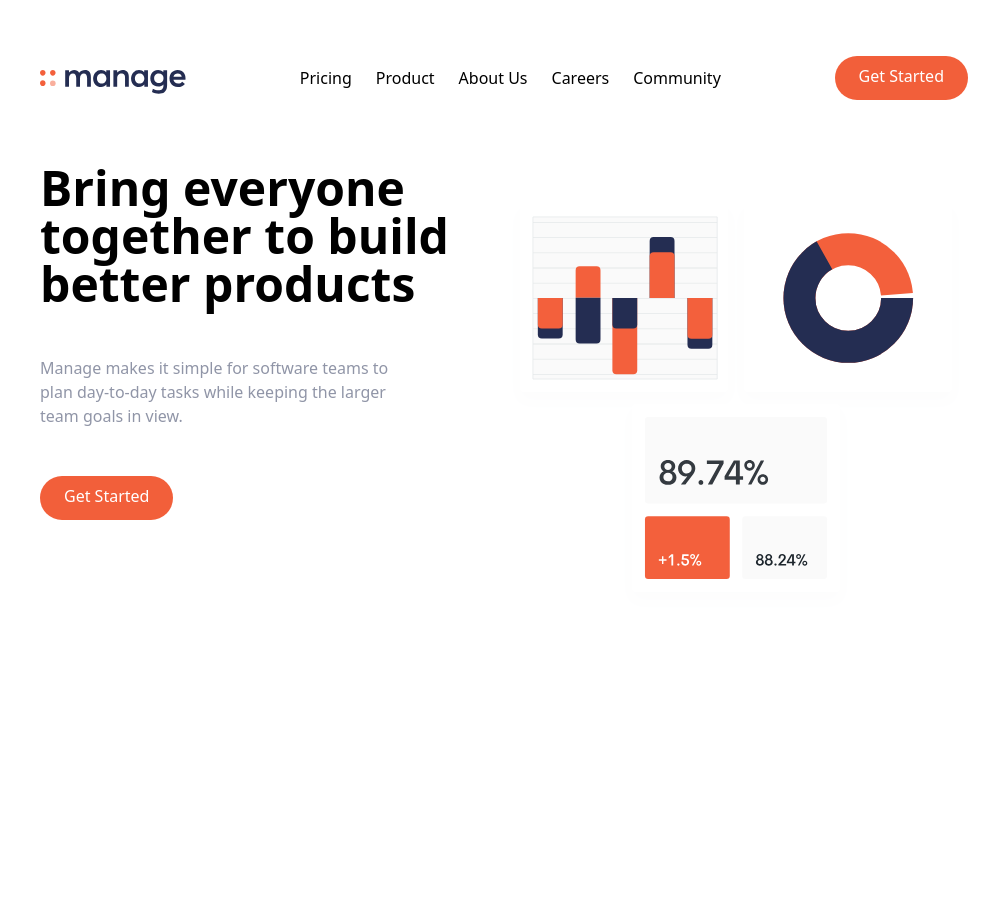
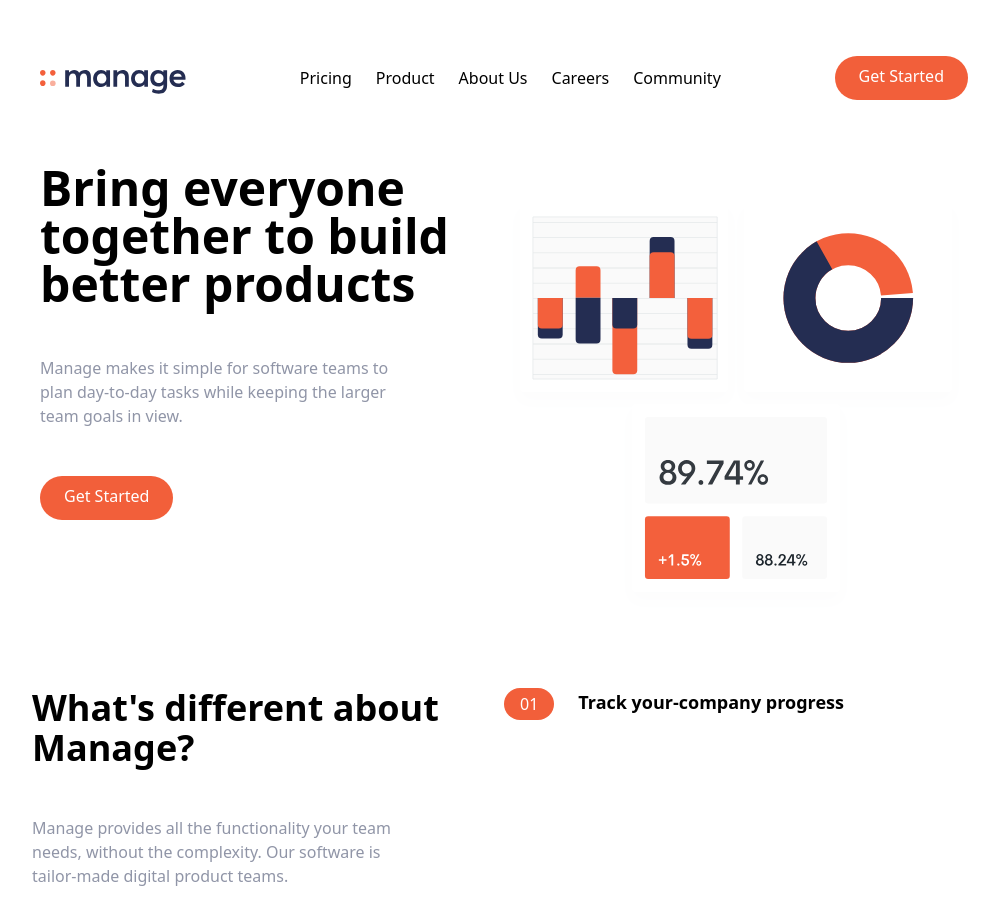
Before and after one commit to yordi68/manage_ui, a React (Vite) app: page / in a window 1280 px wide. Shown: the whole page, without its empty margins (136-1135 px from the left). Before the commit the page ends 800 px from the top, so only its background shows below. Built offline with nearby package versions, Linux system fonts and the light colour scheme.

Commit message:
Add features page

```diff
--- a/src/App.tsx
+++ b/src/App.tsx
@@ -1,12 +1,15 @@
 import Navbar from './components/Navbar';
+import Hero from './components/Hero';
+import Features from './components/Features';
+
 import './App.css'
-import Hero from './components/Hero';
 function App() {
 
   return (
     <>
       <Navbar />
       <Hero />
+      <Features />
     </>
   )
 }
--- /dev/null
+++ b/src/components/Features.tsx
@@ -0,0 +1,48 @@
+import React from 'react'
+
+const Features = () => {
+  return (
+    <div>
+        <div className='container flex flex-col px-4 mx-auto mt-10 space-y-12
+        md:space-y-0 md:flex-row'>
+            <div className='flex flex-col space-y-12 md: w-1/2'>
+                <h2 className='max-w-md text-4xl font-bold text-center
+                md:text-left'>
+                    What's different about Manage?
+                </h2>
+                <p className='max-w-sm text-center text-darkGrayishBlue
+                md:text-left'>
+                    Manage provides all the functionality your team needs,
+                    without the complexity. Our software is tailor-made digital
+                    product teams.
+                </p>
+
+            </div>
+
+            <div className='flex flex-col space-y-8 md:w-1/2'>
+                <div className='flex flex-col space-y-3 md:space-y-0 md:space-x-6 md:flex-row '>
+                    <div className='rounded-l-full bg-brightRedSupLight md:bg-transparent'>
+                        <div className='flex items-center space-x-2'>
+                            <div className='px-4 py-2 text-white rounded-full md:py-1 bg-brightRed'>
+                                01
+                            </div>
+                            <h3 className='text-base font-bold md:mb-4 md:hidden'>
+                                Track company-wide progress
+                            </h3>
+                        </div>
+                    </div>
+                    <div>
+                        <h3 className='hidden mb-4 text-lg font-bold md:block'>
+                            Track your-company progress
+                        </h3>
+                    </div>
+                </div>
+
+            </div>
+
+        </div>
+
+    </div>
+  )
+}
+export default Features
```
